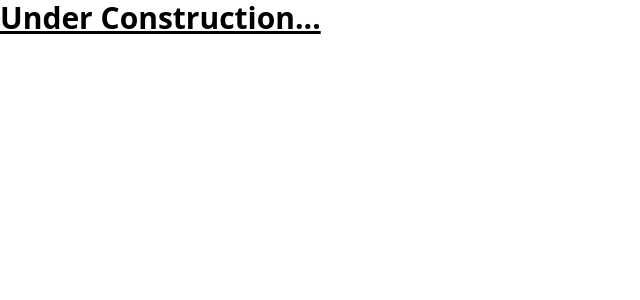
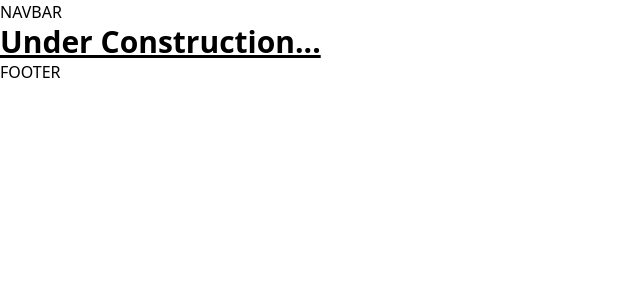
Before and after one commit to Bmullzz/nft_market_place, a Next.js app: page / in a window 1280 px wide. Shown: the top 300 px of the page, without its empty margins (0-640 px from the left). Built offline with nearby package versions, Linux system fonts and the light colour scheme.

Commit message:
add pages and header footer components

```diff
--- /dev/null
+++ b/components/Footer.jsx
@@ -0,0 +1,7 @@
+import React from 'react';
+
+const Footer = () => (
+  <div>Footer</div>
+);
+
+export default Footer;
--- /dev/null
+++ b/components/Navbar.jsx
@@ -0,0 +1,7 @@
+import React from 'react';
+
+const Navbar = () => (
+  <div>Navbar</div>
+);
+
+export default Navbar;
--- a/pages/_app.js
+++ b/pages/_app.js
@@ -1,7 +1,15 @@
-import '../styles/globals.css'
+import { ThemeProvider } from 'next-themes';
 
-function MyApp({ Component, pageProps }) {
-  return <Component {...pageProps} />
-}
+import '../styles/globals.css';
 
-export default MyApp
+const MyApp = ({ Component, pageProps }) => (
+  <ThemeProvider attribute="class">
+    <div className="dark:bg-nft-dark bg-white min-h-screen">
+      <h1>NAVBAR</h1>
+      <Component {...pageProps} />
+      <h1>FOOTER</h1>
+    </div>
+  </ThemeProvider>
+);
+
+export default MyApp;
--- a/pages/api/hello.js
+++ /dev/null
@@ -1,5 +0,0 @@
-// Next.js API route support: https://nextjs.org/docs/api-routes/introduction
-
-export default function handler(req, res) {
-  res.status(200).json({ name: 'John Doe' })
-}
--- /dev/null
+++ b/pages/create-nft.js
@@ -0,0 +1,7 @@
+import React from 'react';
+
+const CreateNft = () => (
+  <div>CreateNft</div>
+);
+
+export default CreateNft;
--- /dev/null
+++ b/pages/created-nfts.js
@@ -0,0 +1,7 @@
+import React from 'react';
+
+const CreatedNFTs = () => (
+  <div>CreatedNFTs</div>
+);
+
+export default CreatedNFTs;
--- /dev/null
+++ b/pages/my-nfts.js
@@ -0,0 +1,7 @@
+import React from 'react';
+
+const MyNFTs = () => (
+  <div>MyNFTs</div>
+);
+
+export default MyNFTs;
--- /dev/null
+++ b/pages/nft-details.js
@@ -0,0 +1,7 @@
+import React from 'react';
+
+const NFTDetails = () => (
+  <div>NFTDetails</div>
+);
+
+export default NFTDetails;
--- /dev/null
+++ b/pages/resell-nft.js
@@ -0,0 +1,7 @@
+import React from 'react';
+
+const ResellNFT = () => (
+  <div>ResellNFT</div>
+);
+
+export default ResellNFT;
```
